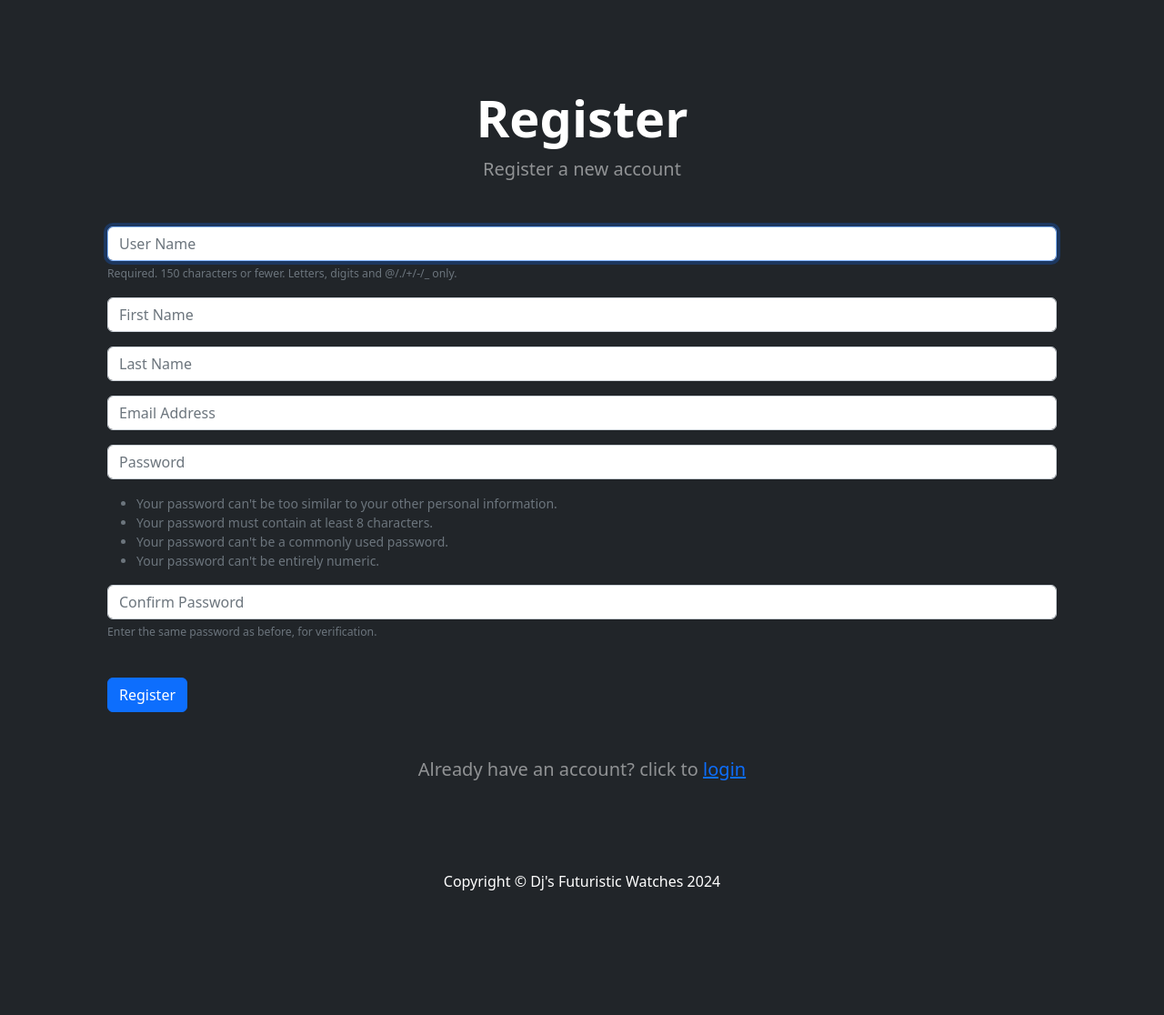
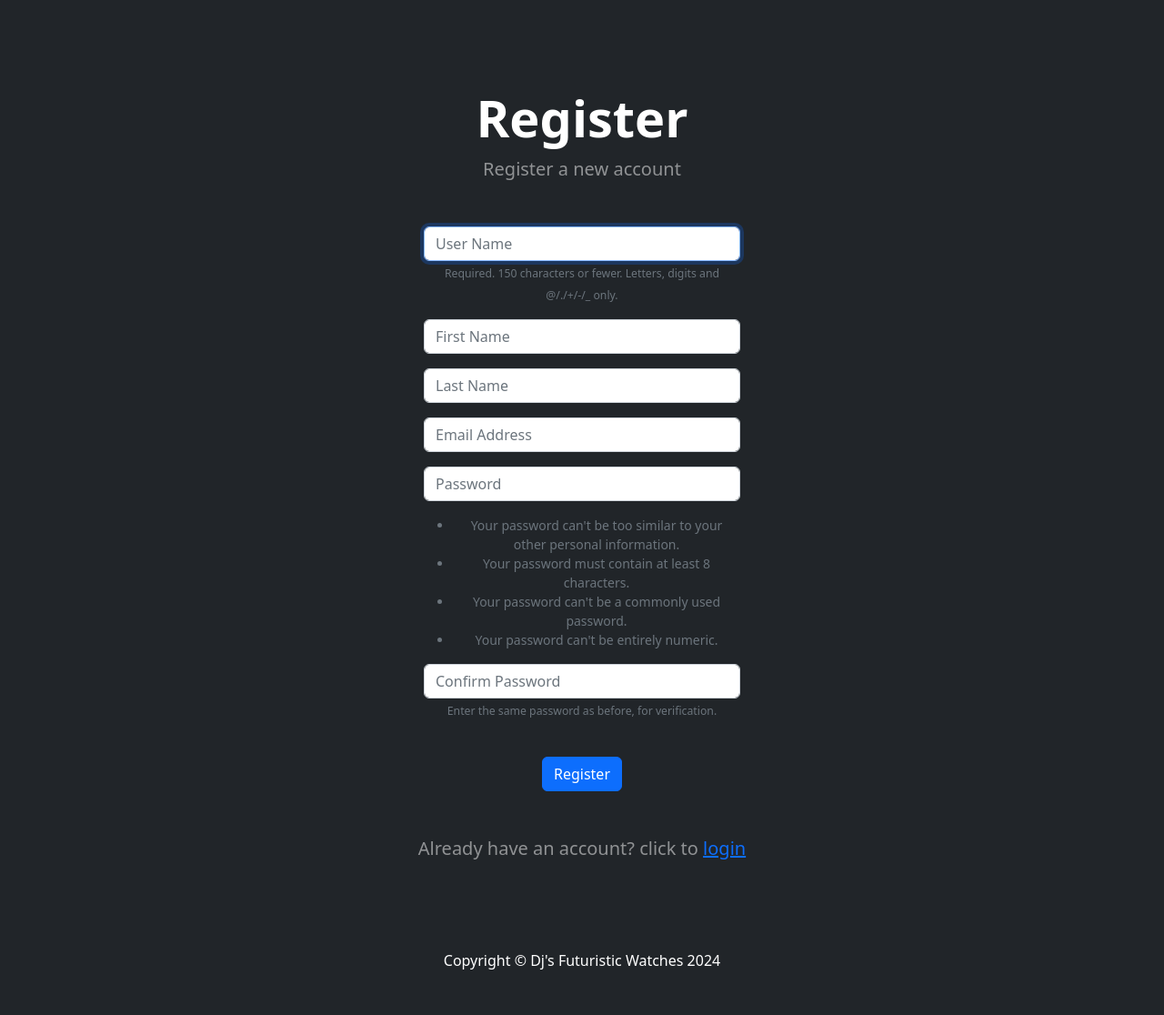
Before and after one commit to PavelKotlov/django-ecom, a Django app: page /register/ in a window 1280 px wide. Shown: the part 56-1172 px from the top of the page at 91% size. Before the commit the page ends 1035 px from the top, so only its background shows below. Run offline with Django 5.2, Linux system fonts and the light colour scheme; some libraries are stand-ins or nearby versions.

Commit message:
Refactor reduce register form size and center content

```diff
--- a/store/templates/register.html
+++ b/store/templates/register.html
@@ -7,11 +7,13 @@
       <h1 class="display-4 fw-bolder">Register</h1>
       <p class="lead fw-normal text-white-50 mb-0">Register a new account</p>
     </div>
-    <form class="mt-5" method="POST" action="{% url 'register'%}">
-      {% csrf_token %} {{ form.as_p }}
-      <br />
-      <button type="submit" class="btn btn-primary">Register</button>
-    </form>
+    <center>
+      <form class="mt-5 col-md-4" method="POST" action="{% url 'register'%}">
+        {% csrf_token %} {{ form.as_p }}
+        <br />
+        <button type="submit" class="btn btn-primary">Register</button>
+      </form>
+    </center>
   </div>
   <div class="text-center text-white">
     <p class="lead fw-normal text-white-50 mb-0">
```
